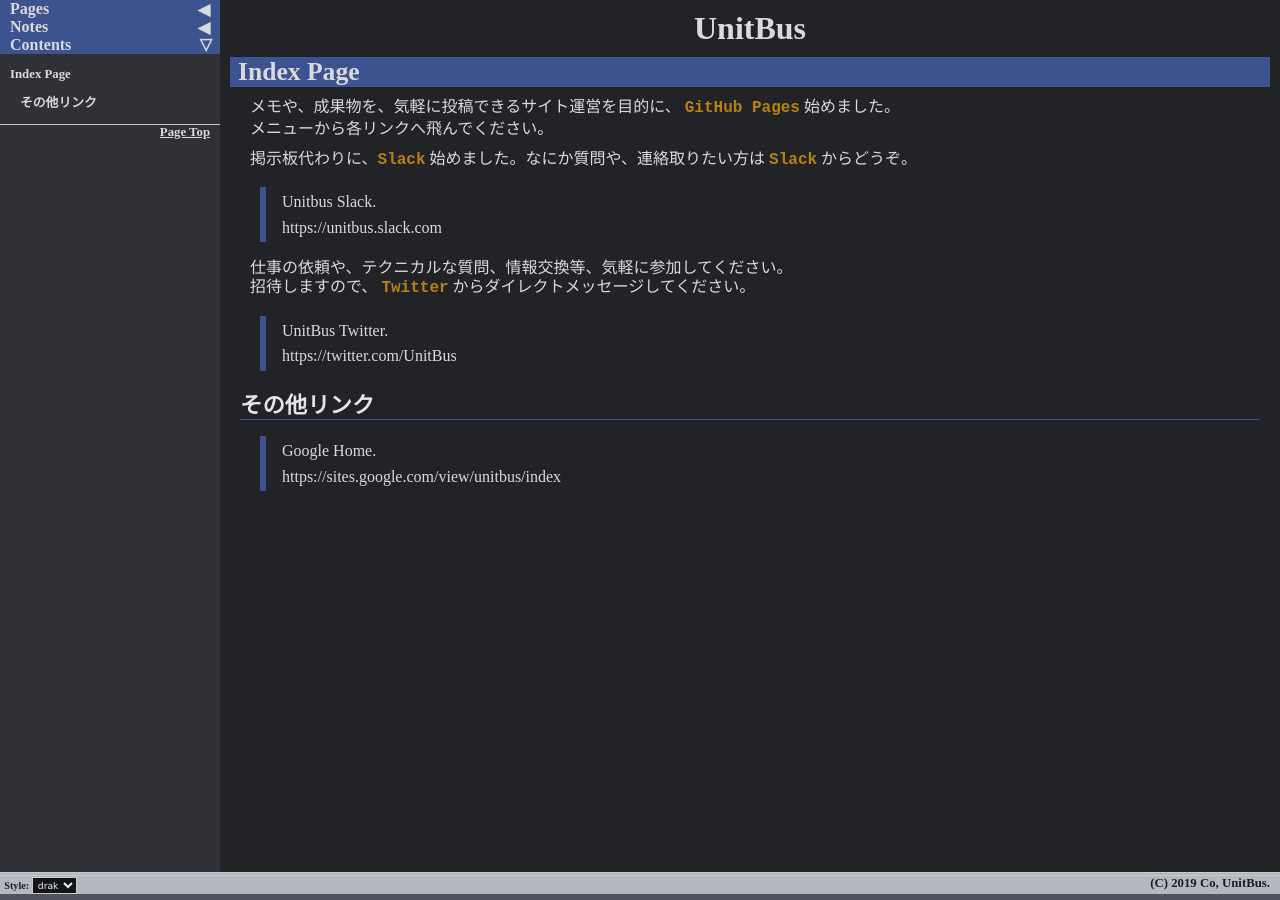
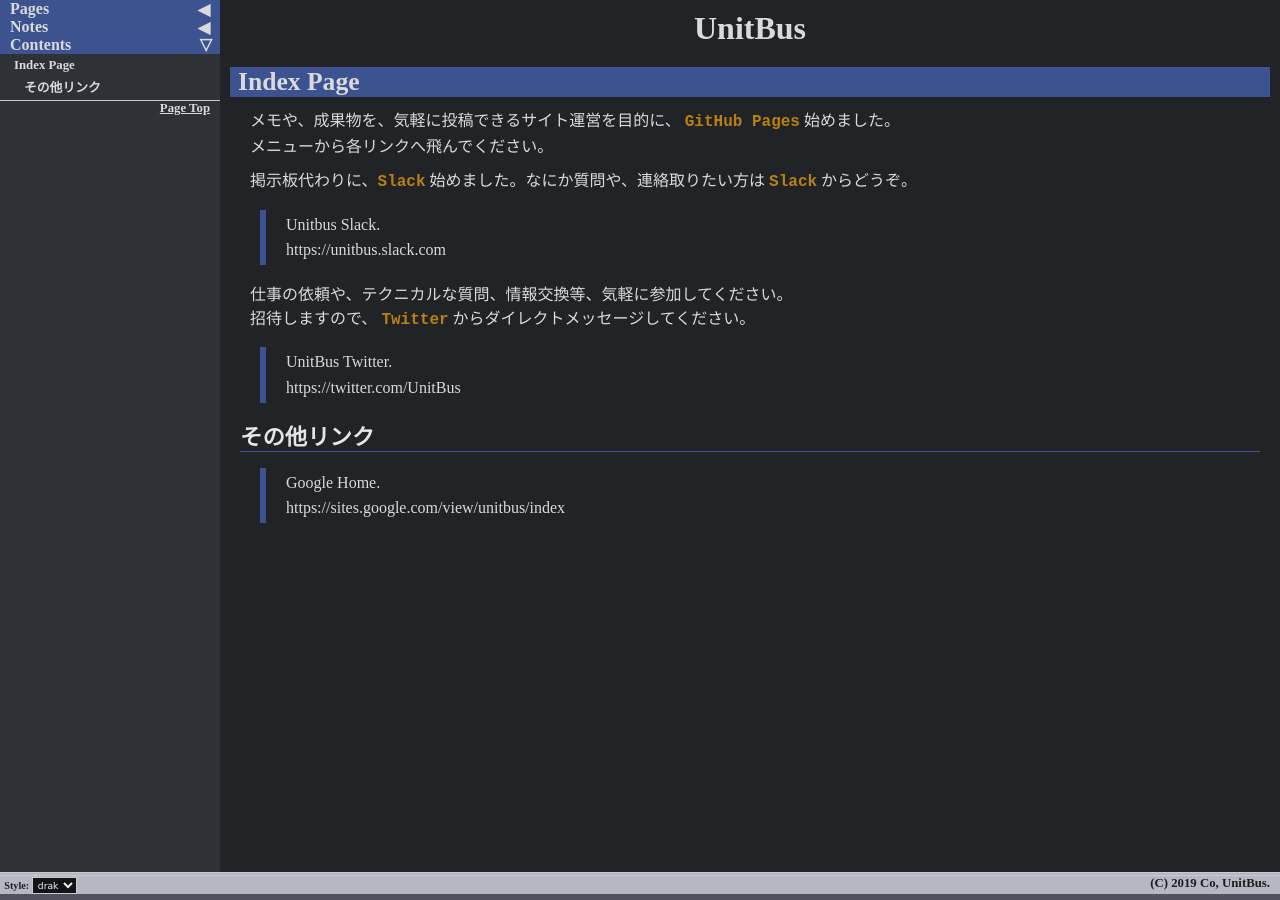
Before and after one commit to unitbus/unitbus.github.io, a Jekyll site: the page built from index.md, in a window 1280 px wide. Built offline with Jekyll 4.4.1, drawn with Linux system fonts in a browser that asks for light colours.

Commit message:
Update style_base.css

```diff
--- a/styles/style_base.css
+++ b/styles/style_base.css
@@ -18,7 +18,7 @@
 
 p {
     margin: 10px 30px 10px 30px;
-    line-height: 1.2em;
+    /* line-height: 1.2em; */
 }
 
 /* テーブル */
@@ -54,14 +54,14 @@
 
 /* タイトル */
 h1 {
-    margin: 0px 10px;
+    margin: 10px 10px;
     padding: 0px 8px;
     color: var(--h1);
     background-color: var(--labelBgColor);
     font-size: 160%;
 }
 h2 {
-    margin: 0px 20px;
+    margin: 10px 20px;
     color: var(--h2);
     border-bottom: solid 1px var(--labelBgColor);
     font-size: 140%;
@@ -102,7 +102,7 @@
 
 /* 定義リスト */
 dl {
-    margin-left: 20px;
+    margin: 4px 20px;
 }
 dt {
     margin: 0px 0px 4px 18px;
@@ -114,14 +114,14 @@
 
 /* リスト */
 ol{
-    margin-left: 10px;
+    margin: 4px 20px;
 }
 ul {
-    margin-left: 10px;
+    margin: 4px 20px;
     list-style-type: square;
 }
 li {
-    margin: 10px 0px 10px 0px;
+    margin: 2px 0px 2px 4px;
 }
 
 /* フォーム */
@@ -190,7 +190,7 @@
     font-weight: bold;
     color: var(--italicColor);
 }
-strong {
+strong{
     font-style: normal;
     font-weight: bold;
     color: var(--strongColor);
@@ -209,22 +209,21 @@
     color: var(--codeColor);
     border: solid 1px var(--borderColorA);
     background: var(--codeBgColor);
-    /* overflow-x: scroll; */
     overflow: auto;
     padding: 4px 8px 4px 8px;
     margin: 10px 30px 10px 30px;
 }
-q:before {
+q:before{
     content:'';
 }
-q:after {
+q:after{
     content:'';
 }
 
 /* 引用 */
 blockquote {
     position: relative;
-    padding: 2px 2px 2px 1em;
+    padding: 2px 2px 2px 20px;
     box-sizing: border-box;
     background: none;
     color: var(--textColor);
```
